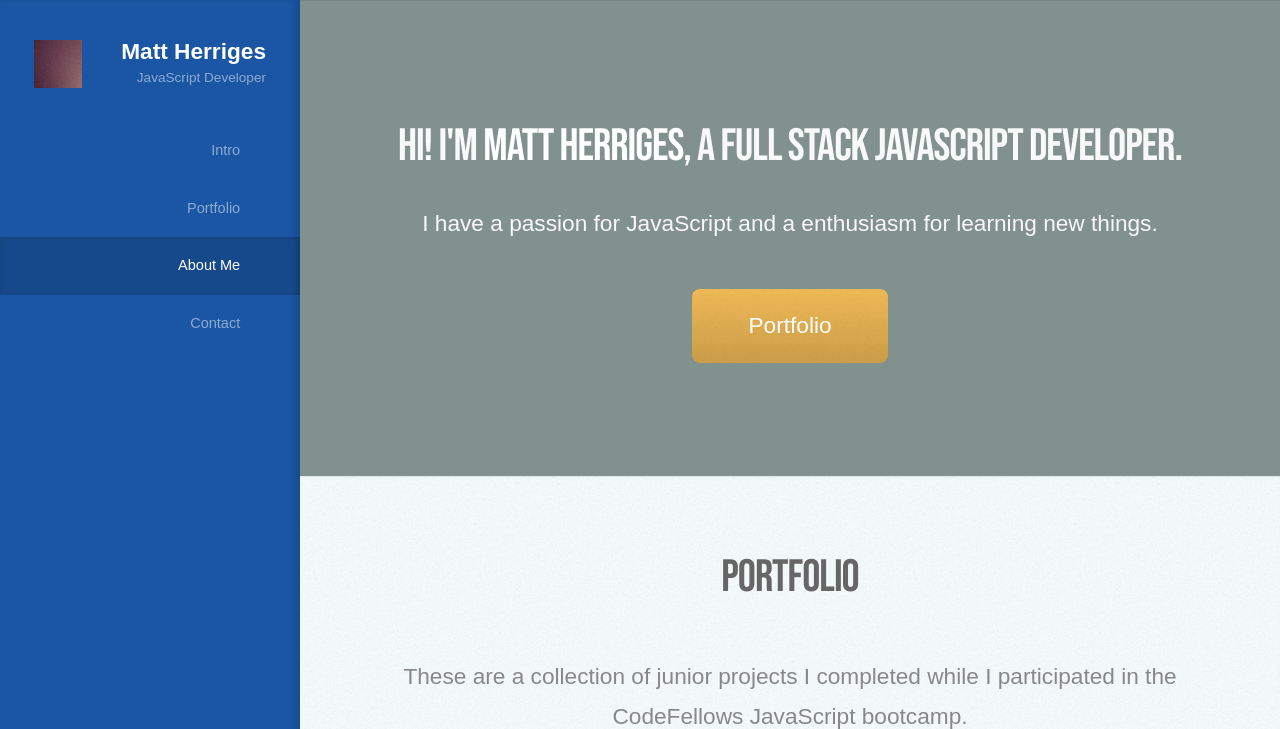
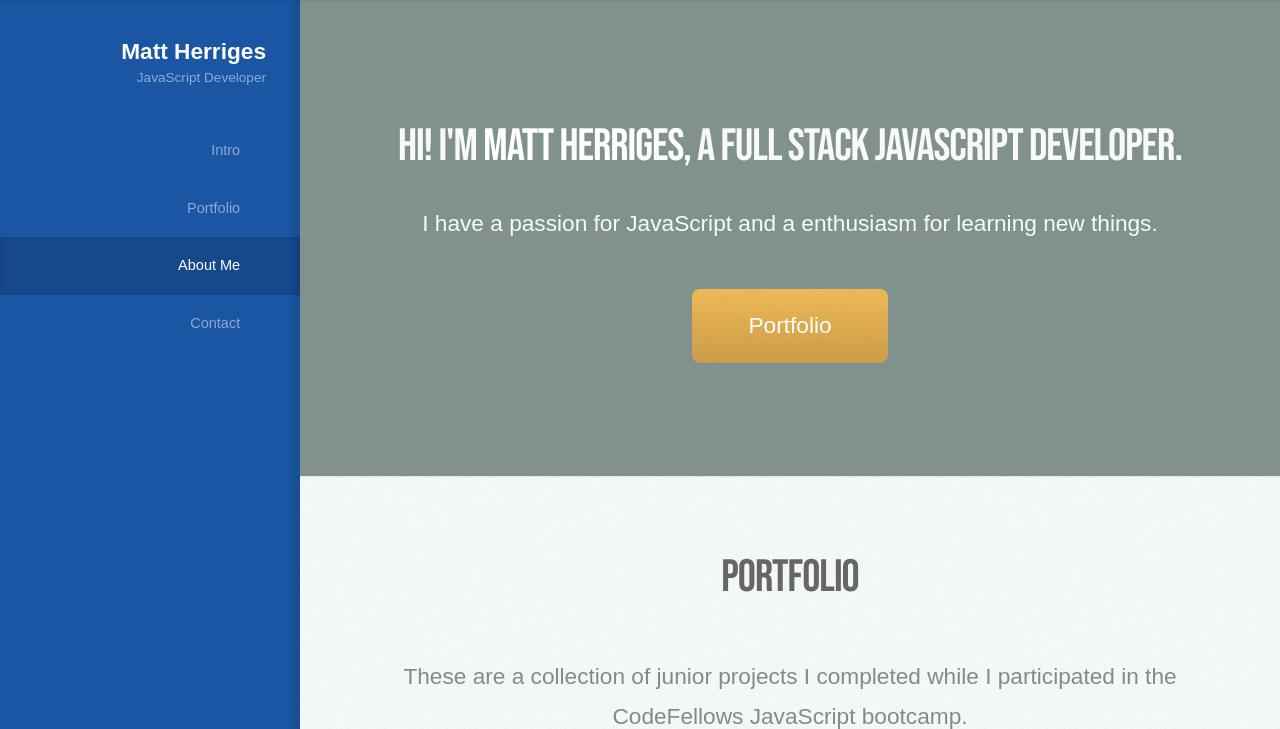
Before and after one commit to herrigesmt/portfolio, a website: page public/index.html in a window 1280 px wide. Shown: the top 729 px of the page. Drawn offline with Linux system fonts and the light colour scheme.

Commit message:
comment out avatar image

```diff
--- a/public/index.html
+++ b/public/index.html
@@ -24,7 +24,7 @@
 
 					<!-- Logo -->
 						<div id="logo">
-							<span class="image avatar48"><img src="images/avatar.jpg" alt="" /></span>
+							<!-- <span class="image avatar48"><img src="images/avatar.jpg" alt="" /></span> -->
 							<h1 id="title">Matt Herriges</h1>
 							<p>JavaScript Developer</p>
 						</div>
```
